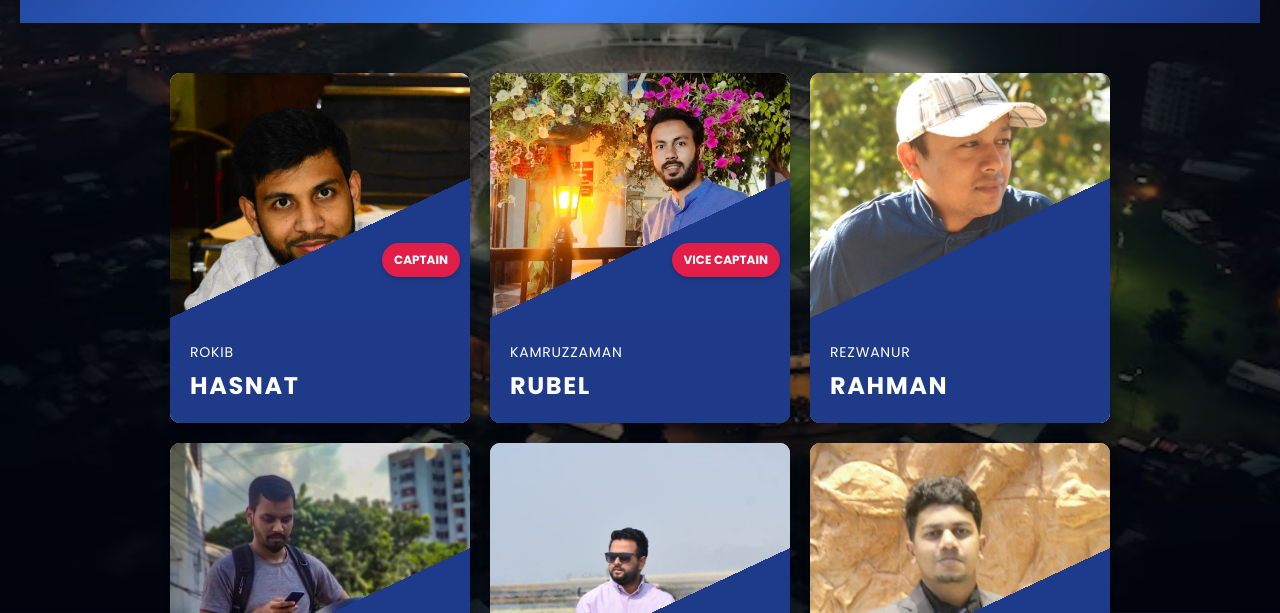
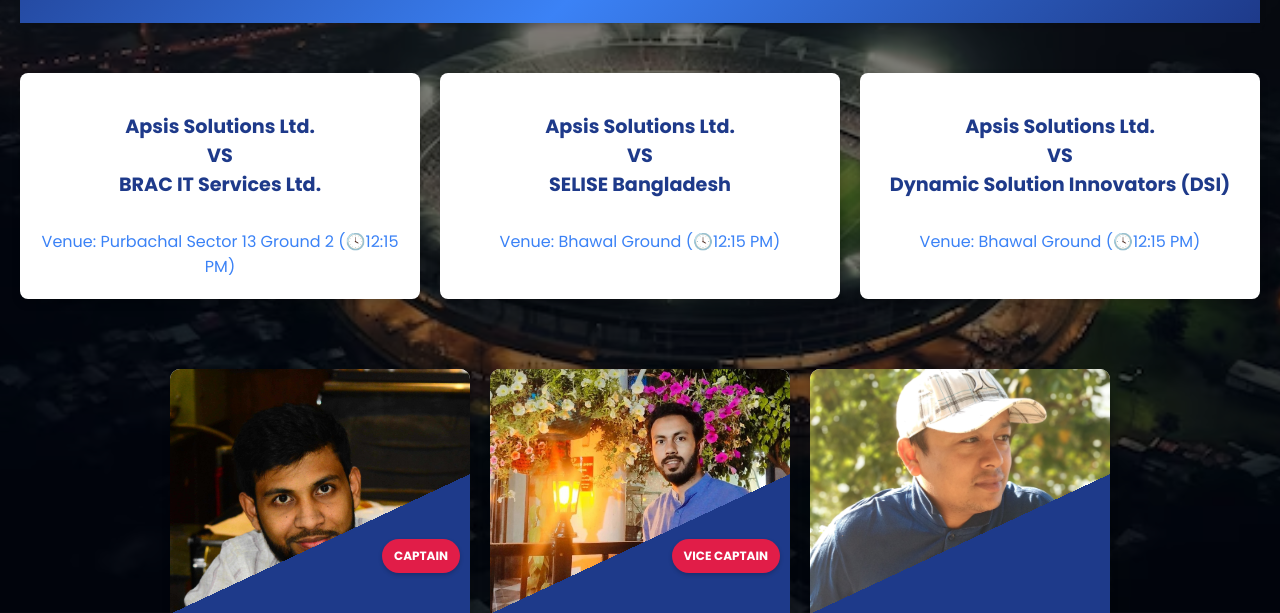
Before and after one commit to kamruzzaman2/team-apsis, a plain HTML site: page index.html in a window 1280 px wide. Shown: the part 187-800 px from the top of the page. Drawn offline with Linux system fonts and the light colour scheme.

Commit message:
Match Schedule Added

```diff
--- a/index.html
+++ b/index.html
@@ -253,6 +253,43 @@
       border-radius: 20px;
       box-shadow: 0 2px 4px rgba(0, 0, 0, 0.2);
     }
+    .match-schedule {
+      display: grid;
+      grid-template-columns: repeat(3, 1fr);
+      gap: 20px;
+      width: 100%;
+      max-width: 1400px;
+      margin-bottom: 50px;
+    }
+    .match-card {
+      background-color: #fff;
+      border-radius: 8px;
+      box-shadow: 0 4px 8px rgba(0, 0, 0, 0.2);
+      padding: 20px;
+      text-align: center;
+      transition: transform 0.3s ease;
+    }
+    .match-card:hover {
+      transform: translateY(-5px) scale(1.02);
+    }
+    .match-logo {
+      width: 100px;
+      height: 100px;
+      object-fit: contain;
+      margin-bottom: 15px;
+    }
+    .match-venue {
+      font-size: 1.2rem;
+      font-weight: bold;
+      color: #1e3a8a;
+    }
+    .match-link {
+      font-size: 1rem;
+      color: #3b82f6;
+      text-decoration: none;
+      margin-top: 10px;
+      display: inline-block;
+    }
     @media (max-width: 768px) {
       .modal-content {
         flex-direction: column;
@@ -273,6 +310,22 @@
     </div>
   </div>
 
+  <div class="match-schedule">
+    <div class="match-card">
+      <p class="match-venue"> Apsis Solutions Ltd.<br/>VS<br/>BRAC IT Services Ltd.</p>
+      <a href="https://maps.app.goo.gl/vLS8ze1pcD1Niwie8" class="match-link" target="_blank">Venue: Purbachal Sector 13 Ground 2 (🕓12:15 PM)</a>
+    </div>
+    <div class="match-card">
+      <p class="match-venue"> Apsis Solutions Ltd.<br/>VS<br/>SELISE Bangladesh</p>
+      <a href="https://goo.gl/maps/EWecX3UUBS22" class="match-link" target="_blank">Venue: Bhawal Ground (🕓12:15 PM)</a>
+    </div>
+    <div class="match-card">
+      <p class="match-venue"> Apsis Solutions Ltd.<br/>VS<br/>Dynamic Solution Innovators (DSI)</p>
+      <a href="https://goo.gl/maps/EWecX3UUBS22" class="match-link" target="_blank">Venue: Bhawal Ground (🕓12:15 PM)</a>
+    </div>
+    <!-- Add more match cards as needed -->
+  </div>
+
   <!-- Modal -->
   <div id="playerModal" class="modal">
     <div class="modal-content">
@@ -291,22 +344,22 @@
   <!-- Player Cards -->
   <script>
     const teamData = [
-      { "name": "Rokib Hasnat", "image": "PID136412102.jpg", "designation": "CAPTAIN", "details": "Experienced all-rounder with strong leadership skills." },
-      { "name": "Kamruzzaman Rubel", "image": "PID136392102.jpg", "designation": "VICE CAPTAIN", "details": "Reliable batsman and excellent fielder." },
-      { "name": "Rezwanur Rahman", "image": "PID136262102.jpg", "designation": "", "details": "Promising young talent with good bowling skills." },
-      { "name": "Sajib Ahmed", "image": "PID136422102.jpg", "designation": "", "details": "Aggressive batsman known for quick scoring." },
-      { "name": "Ahsan Sharif", "image": "PID136272102.jpg", "designation": "", "details": "Versatile player with both batting and bowling abilities." },
-      { "name": "Masud Rana", "image": "PID136452102.jpg", "designation": "", "details": "Dependable middle-order batsman." },
-      { "name": "Shohail Rumel", "image": "PID176812102.jpg", "designation": "", "details": "Fast bowler with good pace and accuracy." },
-      { "name": "Hasan Toufiq", "image": "PID176372102.jpg", "designation": "", "details": "Spin bowler with a variety of deliveries." },
-      { "name": "Maksudul Nishat", "image": "PID176772102.jpg", "designation": "", "details": "Wicket-keeper with solid batting skills." },
-      { "name": "Sabbir Hosan", "image": "PID136442102.jpg", "designation": "", "details": "Hard-hitting batsman and part-time bowler." },
-      { "name": "Sohel Rana", "image": "PID136502102.jpg", "designation": "", "details": "Experienced player known for his fielding." },
-      { "name": "Saif Hossain Shovon", "image": "PID136462102.jpg", "designation": "", "details": "All-rounder with a knack for breaking partnerships." },
-      { "name": "Ashraful Islam", "image": "PID176442102.jpg", "designation": "", "details": "Young talent with potential in both batting and bowling." },
-      { "name": "Bulbul Ahmed", "image": "PID136472102.jpg", "designation": "", "details": "Reliable opening batsman with good technique." },
-      { "name": "AL Noman", "image": "PID176232102.jpg", "designation": "", "details": "Spin bowler with excellent control." },
-      { "name": "Mahmudul Talukder", "image": "PID176882102.jpg", "designation": "", "details": "Versatile player who can bat in any position." }
+      { "name": "Rokib Hasnat", "image": "PID136412102.jpg", "designation": "CAPTAIN", "details": "Experienced batting all-rounder with strong leadership skills." },
+      { "name": "Kamruzzaman Rubel", "image": "PID136392102.jpg", "designation": "VICE CAPTAIN", "details": "Reliable batting all-rounder and excellent fielder." },
+      { "name": "Rezwanur Rahman", "image": "PID136262102.jpg", "designation": "", "details": "Talented bowling all-rounder with solid skills." },
+      { "name": "Sajib Ahmed", "image": "PID136422102.jpg", "designation": "", "details": "Aggressive bowling all-rounder known for high intensity." },
+      { "name": "Ahsan Sharif", "image": "PID136272102.jpg", "designation": "", "details": "Classic batsman with consistent form." },
+      { "name": "Masud Rana", "image": "PID136452102.jpg", "designation": "", "details": "Reliable bowling all-rounder with a strong presence." },
+      { "name": "Shohail Rumel", "image": "PID176812102.jpg", "designation": "", "details": "Wicketkeeper-batsman with keen game sense." },
+      { "name": "Hasan Toufiq", "image": "PID176372102.jpg", "designation": "", "details": "Bowling all-rounder with varied spin options." },
+      { "name": "Maksudul Nishat", "image": "PID176772102.jpg", "designation": "", "details": "Skilled batting all-rounder with good versatility." },
+      { "name": "Sabbir Hosan", "image": "PID136442102.jpg", "designation": "", "details": "Powerful hard-hitting batsman and part-time bowler." },
+      { "name": "Sohel Rana", "image": "PID136502102.jpg", "designation": "", "details": "Hard-hitting batsman known for quick scoring." },
+      { "name": "Saif Hossain Shovon", "image": "PID136462102.jpg", "designation": "", "details": "Leg-spinner and batsman with tactical skill." },
+      { "name": "Ashraful Islam", "image": "PID176442102.jpg", "designation": "", "details": "Wicketkeeper-batsman with potential in batting." },
+      { "name": "Bulbul Ahmed", "image": "PID136472102.jpg", "designation": "", "details": "Reliable batsman with a sound technique." },
+      { "name": "AL Noman", "image": "PID176232102.jpg", "designation": "", "details": "Bowling all-rounder with excellent spin control." },
+      { "name": "Mahmudul Talukder", "image": "PID176882102.jpg", "designation": "", "details": "Bowling all-rounder adaptable in different positions." }
     ];
 
     const container = document.body;
```
